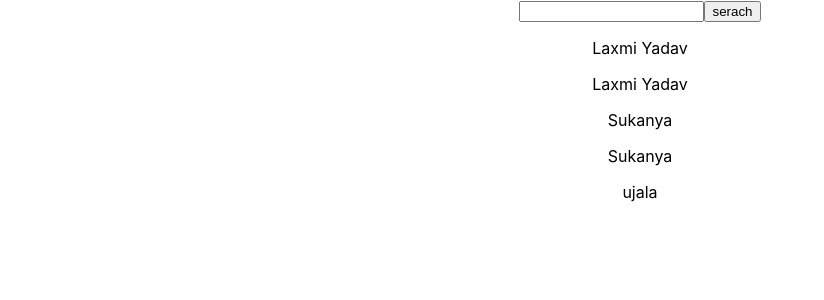
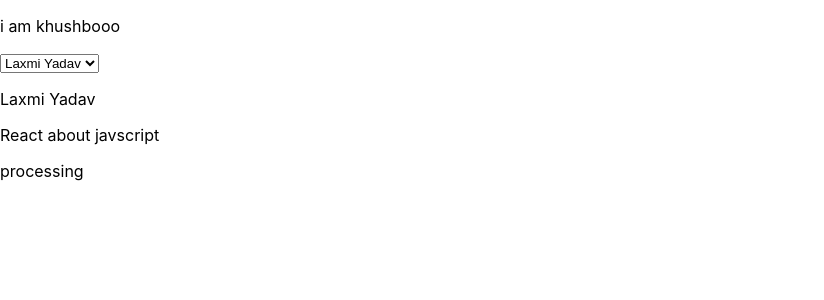
Before and after one commit to khushboo20kumari/meterial-ui, a React (Create React App) app: page / in a window 1280 px wide. Shown: the top 300 px of the page, without its empty margins (0-824 px from the left). Built offline with nearby package versions, Linux system fonts and the light colour scheme; data requests are answered from the project's data file.

Commit message:
select option

```diff
--- a/src/App.js
+++ b/src/App.js
@@ -73,12 +73,14 @@
 // import TextField from "@mui/material";
 // import SelectArray from "./SelectArray";
 // import MapMethod from "./MapMethod";
-import SearchBar from "./SearchBar";
+// import SearchBar from "./SearchBar";
+import DropDown from "./DropDown";
 function App(){
    return(
       <>
+      <DropDown/>
       {/* <MapMethod/> */}
-      <SearchBar></SearchBar>
+      {/* <SearchBar></SearchBar> */}
       {/* <SelectArray/> */}
       {/* <DialogForm/> */}
       {/* <Selectoption/> */}
--- /dev/null
+++ b/src/DropDown.js
@@ -0,0 +1,52 @@
+import { useEffect, useState } from "react";
+
+function DropDown() {
+    const [data, setData] = useState([]);
+    const [search, setSearch] = useState("");
+
+    const fetchData = () => {
+        fetch("http://localhost:3000/userTask")
+            .then((res) => res.json())
+            .then((res) => {
+                setData(res);
+            });
+    };
+
+    useEffect(() => {
+        fetchData();
+    }, []);
+
+    const handleChange = (e) => {
+        const filterData = e.target.value;
+        const selectData = data.find((item) => item.id == filterData);
+        console.log(selectData, "khushbooooo");
+        setSearch(selectData);
+    };
+
+    useEffect(() => {
+        setSearch(data[0]);
+    }, [data]);
+
+    return (
+        <>
+            <p>i am khushbooo</p>
+            <select onChange={handleChange}>
+                {data.map((item) => (
+                    <option key={item.id} value={item.id}>
+                        {item.userName}
+                    </option>
+                ))}
+            </select>
+            {search && (
+                <>
+                    <p>{search.userName}</p>
+                    <p>{search.task}</p>
+                    <p>{search.status}</p>
+                </>
+
+            )}
+        </>
+    );
+}
+
+export default DropDown;
```
